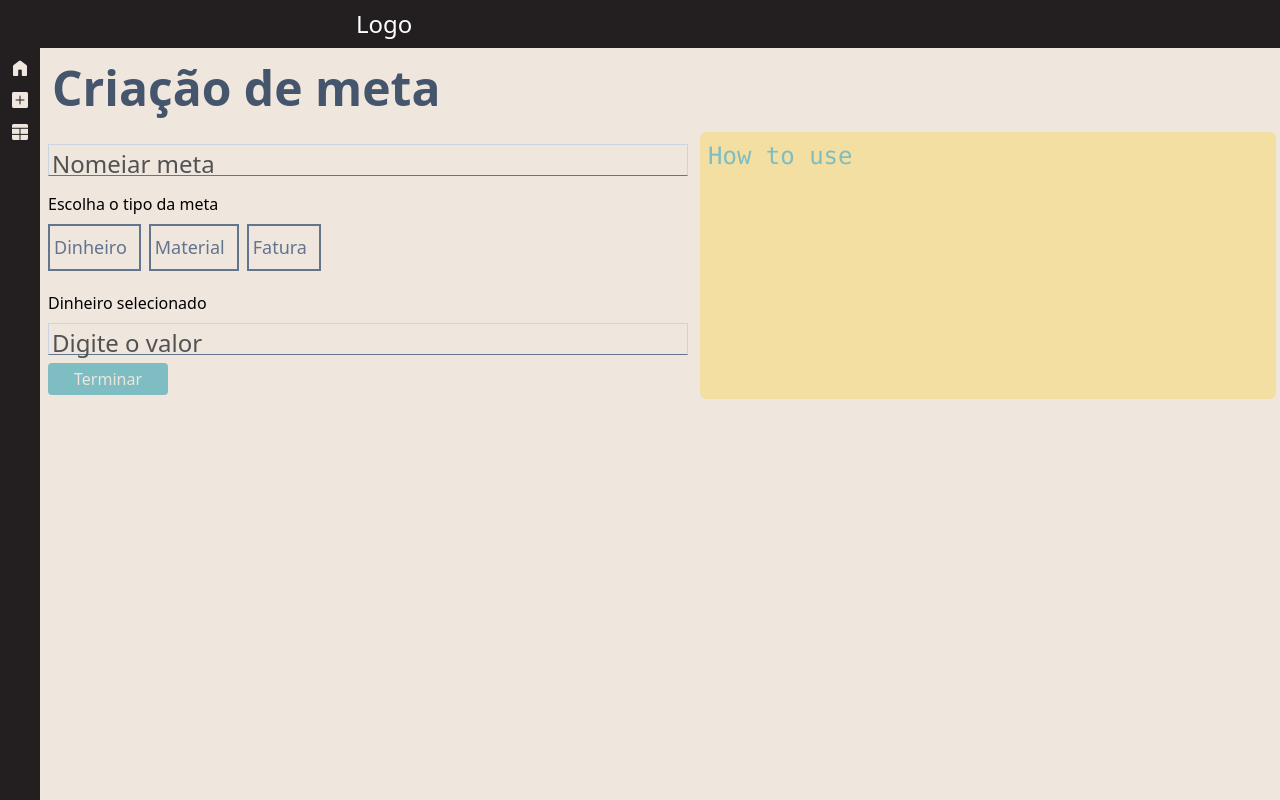
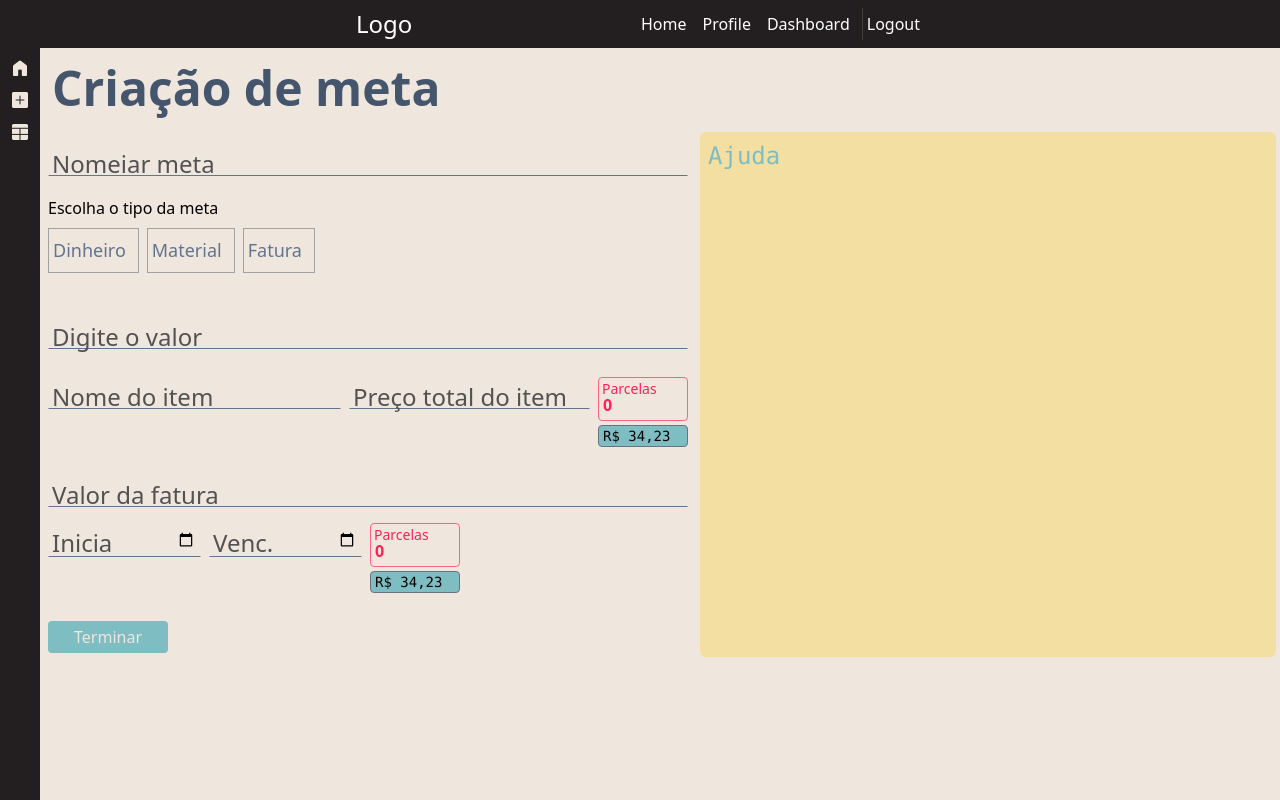
Before and after one commit to Luc4sDomingu3z/ForEnterTcc, an Angular app: page /dashboard/new in a window 1280 px wide. Shown: the top 800 px of the page. Built offline with nearby package versions, Linux system fonts and the light colour scheme.

Commit message:
Continuando formulario criacao de meta

```diff
--- a/src/app/components/header/header.html
+++ b/src/app/components/header/header.html
@@ -13,7 +13,7 @@
       <button (pointerup)="headerNavToggle($event)" data-nav-toggled="false" type="button"
         class="lg:hidden transition-all focus:bg-white focus:text-black hover:bg-white hover:text-black cursor-pointer rounded-md border aspect-square w-10 flex items-center justify-center rotate-90 text-center">|||</button>
       <ul
-        class="flex flex-col transition-all ease-in opacity-0 lg:opacity-100 gap-2 max-h-0 overflow-hidden absolute right-0 w-50 max-w-80 bg-raisin-black p-1 lg:p-0 rounded-sm border-1 border-gray-300 translate-y-5 lg:translate-none lg:border-none lg:rounded-none lg:max-w-max lg:w-max lg:flex-row lg:static">
+        class="flex flex-col transition-all ease-in opacity-0 lg:opacity-100 gap-2 overflow-hidden absolute right-0 w-50 max-w-80 bg-raisin-black p-1 lg:p-0 rounded-sm border-1 border-gray-300 translate-y-5 lg:translate-none lg:border-none lg:rounded-none lg:max-w-max lg:w-max lg:flex-row lg:static">
         <li>
           <a routerLink="" class="transition-all hover:bg-stone-400 hover:rounded-sm flex items-center p-1">Home</a>
         </li>
--- a/src/app/components/header/header.ts
+++ b/src/app/components/header/header.ts
@@ -36,14 +36,10 @@ export class Header implements OnInit {
       btn.dataset['navToggled'] = 'true';
       ul?.classList.add('opacity-100');
       ul?.classList.remove('opacity-0');
-      ul?.classList.remove('-z-20!')
-      ul?.classList.remove('max-h-0')
     } else {
       btn.dataset['navToggled'] = 'false';
       ul?.classList.remove('opacity-100');
       ul?.classList.add('opacity-0');
-      ul?.classList.add('-z-20!')
-      ul?.classList.add('max-h-0')
     }
 
     const links: NodeListOf<HTMLAnchorElement> | undefined = ul?.querySelectorAll('a');
--- a/src/app/dashboard/newmeta-dashboard/newmeta-dashboard.html
+++ b/src/app/dashboard/newmeta-dashboard/newmeta-dashboard.html
@@ -8,10 +8,10 @@
       <!--<hr class="border-slate-400" />-->
 
       <section class="rounded-md flex md:flex-nowrap flex-wrap relative gap-2 mt-2 w-full mx-auto">
-        <form class="w-full max-w-5xl p-1" method="post" (submit)="preventSubmit($event)">
+        <form class="w-full max-w-5xl p-1 flex flex-col gap-5" method="post" (submit)="preventSubmit($event)">
           <fieldset>
             <div class="relative pt-2">
-              <input id="meta_name" name="meta-name" type="text" class="transition-all peer h-full ease-out p-1 w-full border border-slate-300 border-b-slate-500 outline-none focus:border-sky-500 focus:pt-4 valid:pt-4 focus:text-neutral-800  focus:rounded-md valid:border-lime-500 valid:rounded-sm" required aria-required="da o cu aqui">
+              <input id="meta_name" name="meta-name" type="text" class="transition-all peer h-full ease-out p-1 w-full border border-transparent border-b-slate-500 outline-none focus:border-sky-500 focus:pt-4 valid:pt-4 focus:text-neutral-800  focus:rounded-md valid:border-lime-500 valid:rounded-sm" required aria-required="da o cu aqui">
               <label for="meta_name" class="transition-all w-full ease-in md:text-2xl text-sm peer-focus:text-sm peer-focus:top-5 peer-valid:text-sm peer-valid:top-5 text-neutral-600 absolute left-1 leading-0 top-7">Nomeiar meta</label>
             </div>
 
@@ -21,10 +21,10 @@
             </div> -->
           </fieldset>
 
-          <fieldset class="flex gap-2 items-center mt-4" aria-label="Escolher tipo de meta">
+          <fieldset class="flex gap-2 items-center" aria-label="Escolher tipo de meta">
             <legend class="mb-2">Escolha o tipo da meta</legend>
             <div aria-label="Dinheiro">
-              <label for="meta-type-cash" class="transition-all flex items-center justify-center gap-2 border md:border-2 border-slate-500 px-1 md:p-1 text-slate-500 peer-checked:bg-slate-200 text-sm text-center md:text-lg w-full max-w-max">
+              <label for="meta-type-cash" class="transition-all flex items-center justify-center gap-2 border border-neutral-400 px-1 md:p-1 text-slate-500 peer-checked:bg-slate-200 text-sm text-center md:text-lg w-full max-w-max">
                 <input type="radio" name="meta-type" id="meta-type-cash" class="peer" hidden>
                 <span class="block pointer-events-none select-none">Dinheiro</span>
                 <span class="transition-all pointer-events-none select-none ease-in items-center flex opacity-0 w-full max-w-0 peer-checked:opacity-100 peer-checked:max-w-30 peer-checked:text-lime-500">
@@ -33,7 +33,7 @@
               </label>
             </div>
             <div aria-label="Material">
-              <label for="meta-type-material" class="transition-all flex items-center justify-center gap-2 border md:border-2 border-slate-500 px-1 md:p-1 text-slate-500 peer-checked:bg-slate-200 text-sm text-center md:text-lg w-full max-w-max">
+              <label for="meta-type-material" class="transition-all flex items-center justify-center gap-2 border border-neutral-400 px-1 md:p-1 text-slate-500 peer-checked:bg-slate-200 text-sm text-center md:text-lg w-full max-w-max">
                 <input type="radio" name="meta-type" id="meta-type-material" class="peer" hidden>
                 <span class="block pointer-events-none select-none">Material</span>
                 <span class="transition-all pointer-events-none select-none ease-in items-center flex opacity-0 w-full max-w-0 peer-checked:opacity-100 peer-checked:max-w-30 peer-checked:text-lime-500">
@@ -42,7 +42,7 @@
               </label>
             </div>
             <div aria-label="Fatura">
-              <label for="meta-type-bill" class="transition-all flex items-center justify-center gap-2 border md:border-2 border-slate-500 px-1 md:p-1 text-slate-500 peer-checked:bg-slate-200 text-sm text-center md:text-lg w-full max-w-max">
+              <label for="meta-type-bill" class="transition-all flex items-center justify-center gap-2 border border-neutral-400 px-1 md:p-1 text-slate-500 peer-checked:bg-slate-200 text-sm text-center md:text-lg w-full max-w-max">
                 <input type="radio" name="meta-type" class="peer" id="meta-type-bill" hidden>
                 <span class="block">Fatura</span>
                 <span class="transition-all pointer-events-none select-none ease-in items-center flex opacity-0 w-full max-w-0 peer-checked:opacity-100 peer-checked:max-w-30 peer-checked:text-lime-500">
@@ -53,17 +53,57 @@
           </fieldset>
 
           <!--Se for selecionado DINHEIRO-->
-          <fieldset class="mt-5">
-            <legend>Dinheiro selecionado</legend>
+          <fieldset class="relative pt-4">
             <div class="relative pt-2">
-              <input id="meta-valor" name="meta-valor" (keyup)="formatInputCash($event.key, $event)" type="text" class="transition-all peer h-full ease-out p-1 w-full border border-slate-300 border-b-slate-500 outline-none focus:border-sky-500 focus:pt-4 valid:pt-4 focus:text-neutral-800  focus:rounded-md valid:border-lime-500 valid:rounded-sm" required>
+              <input id="meta-valor" name="meta-valor" type="text" class="transition-all peer h-full ease-out p-1 w-full border border-transparent border-b-slate-500 outline-none focus:border-sky-500 focus:pt-4 valid:pt-4 focus:text-neutral-800  focus:rounded-md valid:border-lime-500 valid:rounded-sm" required>
               <label for="meta-valor" class="transition-all w-full ease-in md:text-2xl text-sm peer-focus:text-sm peer-focus:top-5 peer-valid:text-sm peer-valid:top-5 text-neutral-600 absolute left-1 leading-0 top-7">Digite o valor</label>
             </div>
           </fieldset>
+          <!--Se for selecionado DINHEIRO-->
+
+          <!--Se for selecionado MATERIAL-->
+          <fieldset class="relative flex items-start gap-2 flex-wrap">
+            <div class="relative pt-2 grow-2">
+              <input type="text" id="meta-material-name" name="meta-material-name" class="transition-all peer h-full ease-out p-1 w-full border border-transparent border-b-slate-500 outline-none focus:border-sky-500 focus:pt-4 valid:pt-4 focus:text-neutral-800  focus:rounded-md valid:border-lime-500 valid:rounded-sm" required>
+              <label for="meta-material-name" class="transition-all w-full ease-in md:text-2xl text-sm peer-focus:text-sm peer-focus:top-5 peer-valid:text-sm peer-valid:top-5 text-neutral-600 absolute left-1 leading-0 top-7">Nome do item</label>
+            </div>
+            <div class="relative pt-2">
+              <input type="text" id="meta-material-valor" name="meta-material-valor" class="transition-all peer h-full ease-out p-1 w-full border border-transparent border-b-slate-500 outline-none focus:border-sky-500 focus:pt-4 valid:pt-4 focus:text-neutral-800  focus:rounded-md valid:border-lime-500 valid:rounded-sm" required>
+              <label for="meta-material-valor" class="transition-all w-full ease-in md:text-2xl text-sm peer-focus:text-sm peer-focus:top-5 peer-valid:text-sm peer-valid:top-5 text-neutral-600 absolute left-1 leading-0 top-7">Preço total do item</label>
+            </div>
+            <div class="relative grow md:grow-0 pt-2 flex flex-col gap-1">
+              <input type="number" min="1" value="0" max="90" id="meta-material-parcelas" name="meta-material-parcelas" class="transition-all peer h-full ease-out p-1 w-full border border-transparent border-b-slate-500 outline-none focus:border-sky-500 focus:pt-4 valid:pt-4 focus:text-neutral-800 focus:rounded-md valid:border-lime-500 valid:rounded-sm invalid:border-rose-400 invalid:pt-4 invalid:rounded-sm invalid:text-rose-500 invalid:font-bold" required>
+              <label for="meta-material-parcelas" class="transition-all w-full ease-in md:text-2xl text-sm peer-focus:text-sm peer-focus:top-5 peer-valid:text-sm peer-valid:top-5 text-neutral-600 absolute left-1 leading-0 top-7 peer-invalid:text-sm peer-invalid:top-5 peer-invalid:text-rose-500">Parcelas</label>
+              <span class="bottom-0 left-0 block bg-verdigris border border-gray-500 px-1 rounded-sm text-sm font-mono select-none pointer-events-none">R$ 34,23 </span>
+            </div>
+          </fieldset>
+          <!--Se for selecionado MATERIAL-->
+
+          <!--Se for selecionado FATURA-->
+          <fieldset class="relative flex flex-1 flex-wrap items-start gap-2">
+            <div class="relative pt-2 basis-100 md:basis-200">
+              <input type="text" id="meta-fatura-valor" name="meta-fatura-valor" class="transition-all peer h-full ease-out p-1 w-full border border-transparent border-b-slate-500 outline-none focus:border-sky-500 focus:pt-4 valid:pt-4 focus:text-neutral-800 focus:rounded-md valid:border-lime-500 valid:rounded-sm" required>
+              <label for="meta-fatura-valor" class="transition-all w-full ease-in md:text-2xl text-sm peer-focus:text-sm peer-focus:top-5 peer-valid:text-sm peer-valid:top-5 text-neutral-600 absolute left-1 leading-0 top-7">Valor da fatura</label>
+            </div>
+            <div class="relative pt-2 grow md:grow-0">
+              <input type="date" id="meta-fatura-datain" name="meta-fatura-datain" class="transition-all peer h-full ease-out p-1 w-full border border-transparent border-b-slate-500 outline-none text-transparent focus:border-sky-500 focus:pt-4 valid:pt-4 focus:text-neutral-800 focus:rounded-md valid:text-neutral-800 valid:border-lime-500 valid:rounded-sm" required>
+              <label for="meta-fatura-datain" class="transition-all w-full ease-in md:text-2xl text-sm peer-focus:text-sm peer-focus:top-5 peer-valid:text-sm peer-valid:top-5 text-neutral-600 absolute left-1 leading-0 top-7">Inicia</label>
+            </div>
+            <div class="relative pt-2 grow md:grow-0">
+              <input type="date" id="meta-fatura-dataout" name="meta-fatura-dataout" class="transition-all peer h-full ease-out p-1 w-full border border-transparent border-b-slate-500 outline-none text-transparent focus:border-sky-500 focus:pt-4 valid:pt-4 focus:text-neutral-800 focus:rounded-md valid:text-neutral-800 valid:border-lime-500 valid:rounded-sm" required>
+              <label for="meta-fatura-dataout" class="transition-all w-full ease-in md:text-2xl text-sm peer-focus:text-sm peer-focus:top-5 peer-valid:text-sm peer-valid:top-5 text-neutral-600 absolute left-1 leading-0 top-7">Venc.</label>
+            </div>
+            <div class="relative pt-2 flex flex-col gap-1">
+              <input type="number" min="1" value="0" max="90" id="meta-fatura-parcelas" name="meta-fatura-parcelas" class="transition-all peer h-full ease-out p-1 w-full border border-transparent border-b-slate-500 outline-none focus:border-sky-500 focus:pt-4 valid:pt-4 focus:text-neutral-800 focus:rounded-md valid:border-lime-500 valid:rounded-sm invalid:border-rose-400 invalid:pt-4 invalid:rounded-sm invalid:text-rose-500 invalid:font-bold" required>
+              <label for="meta-fatura-parcelas" class="transition-all w-full ease-in md:text-2xl text-sm peer-focus:text-sm peer-focus:top-5 peer-valid:text-sm peer-valid:top-5 text-neutral-600 absolute left-1 leading-0 top-7 peer-invalid:text-sm peer-invalid:top-5 peer-invalid:text-rose-500">Parcelas</label>
+              <span class="bottom-0 left-0 block bg-verdigris border border-gray-500 px-1 rounded-sm text-sm font-mono select-none pointer-events-none">R$ 34,23 </span>
+            </div>
+          </fieldset>
+          <!--Se for selecionado FATURA-->
 
           <fieldset class="mt-2">
             <div class="relative">
-              <button type="button" class="flex items-center justify-center p-1 rounded-sm text-center w-full max-w-30 bg-verdigris text-linen">
+              <button type="button" class="flex items-center cursor-pointer justify-center p-1 rounded-sm text-center w-full max-w-30 bg-verdigris text-linen">
                 <span class="block">Terminar</span>
               </button>
             </div>
@@ -71,7 +111,7 @@
         </form>
 
         <div aria-label="Explicando utilizacao" class="bg-vanilla w-full max-w-xl p-2 rounded-md">
-          <h2 class="text-2xl font-thin font-mono text-verdigris">How to use</h2>
+          <h2 class="text-2xl font-thin font-mono text-verdigris">Ajuda</h2>
         </div>
       </section>
     </div>
```
